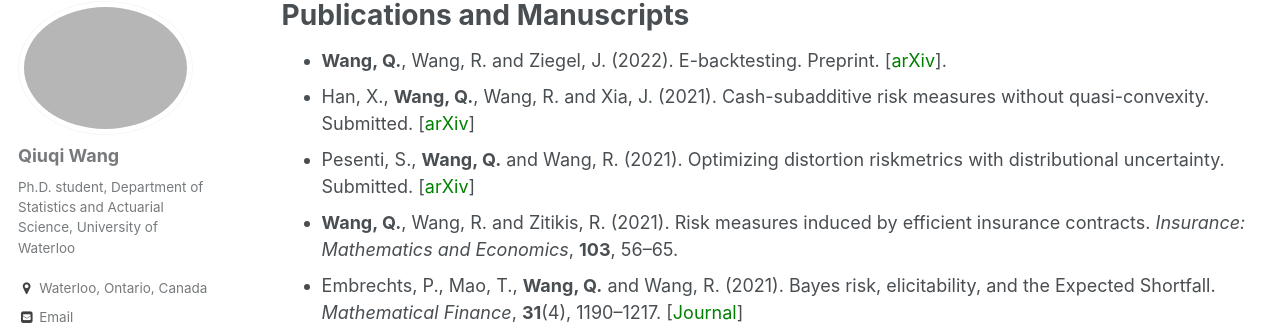
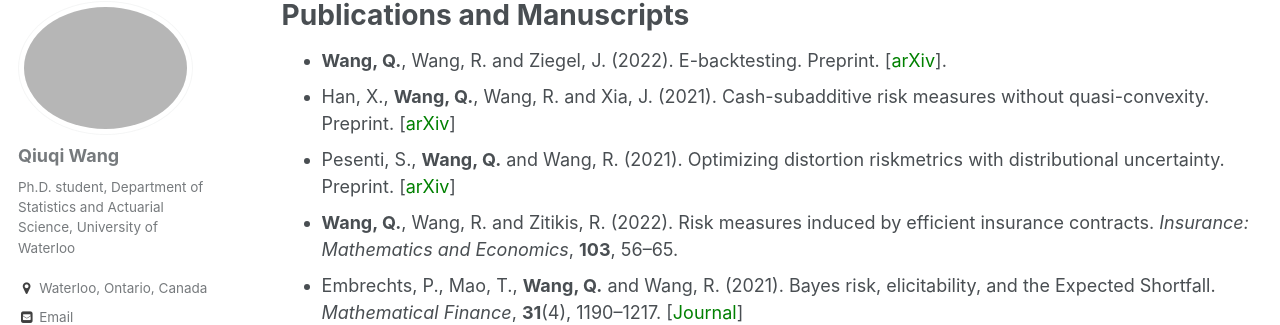
Before and after one commit to qwangan/qwangan.github.io, a Jekyll site: the page built from _pages/publications.md, in a window 1280 px wide. Shown: the part 117-442 px from the top of the page. Built offline with Jekyll 4.4.1, drawn with Linux system fonts in a browser that asks for light colours; some web fonts are replaced.

Commit message:
Update publications.md

```diff
--- a/_pages/publications.md
+++ b/_pages/publications.md
@@ -6,9 +6,9 @@ author_profile: true
 ---
 
 * **Wang, Q.**, Wang, R. and Ziegel, J. (2022). E-backtesting. Preprint. [[<span style="color:green">arXiv</span>]](https://arxiv.org/abs/2209.00991).
-* Han, X., **Wang, Q.**, Wang, R. and Xia, J. (2021). Cash-subadditive risk measures without quasi-convexity. Submitted. [[<span style="color:green">arXiv</span>]](https://arxiv.org/abs/2110.12198#)
-* Pesenti, S., **Wang, Q.** and Wang, R. (2021). Optimizing distortion riskmetrics with distributional uncertainty. Submitted. [[<span style="color:green">arXiv</span>]](http://arxiv.org/abs/2011.04889)
-* **Wang, Q.**, Wang, R. and Zitikis, R. (2021). Risk measures induced by efficient insurance contracts. *Insurance: Mathematics and Economics*, **103**, 56--65.
+* Han, X., **Wang, Q.**, Wang, R. and Xia, J. (2021). Cash-subadditive risk measures without quasi-convexity. Preprint. [[<span style="color:green">arXiv</span>]](https://arxiv.org/abs/2110.12198#)
+* Pesenti, S., **Wang, Q.** and Wang, R. (2021). Optimizing distortion riskmetrics with distributional uncertainty. Preprint. [[<span style="color:green">arXiv</span>]](http://arxiv.org/abs/2011.04889)
+* **Wang, Q.**, Wang, R. and Zitikis, R. (2022). Risk measures induced by efficient insurance contracts. *Insurance: Mathematics and Economics*, **103**, 56--65.
 * Embrechts, P., Mao, T., **Wang, Q.** and Wang, R. (2021). Bayes risk, elicitability, and the Expected Shortfall. *Mathematical Finance*, **31**(4), 1190--1217. [[<span style="color:green">Journal</span>]](https://onlinelibrary.wiley.com/doi/full/10.1111/mafi.12313)
 * **Wang, Q.**, Wang, R. and Wei, Y.  (2020). Distortion riskmetrics on general spaces. *ASTIN Bulletin*, **50**(4), 827--851. [[<span style="color:green">Journal</span>]](https://doi.org/10.1017/asb.2020.14)
 * **Wang, Q.** and Kwok, Y. K. (2020). Real option signaling games of debt financing using equity guarantee swaps. *International Journal of Theoretical and Applied Finance*, **23**(5), 2050036. [[<span style="color:green">Journal</span>]](https://doi.org/10.1142/S0219024920500363)
```
